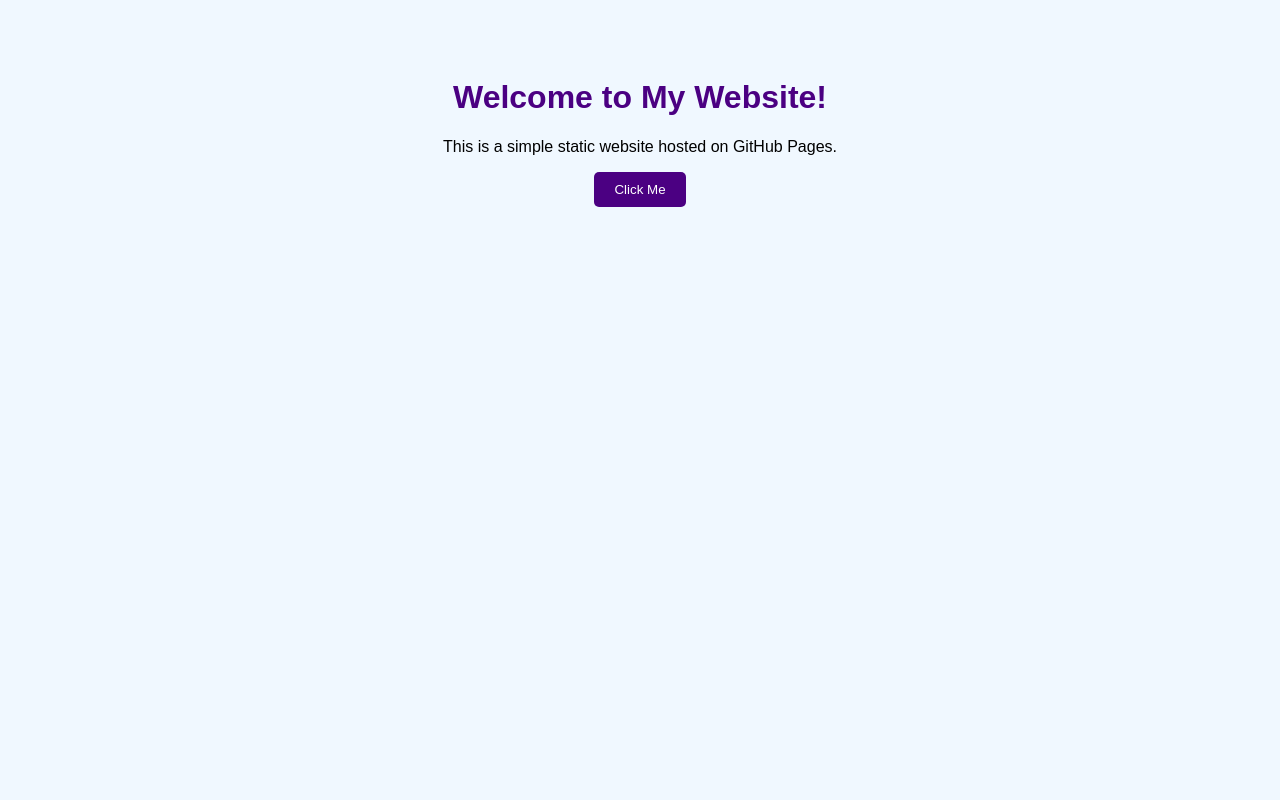
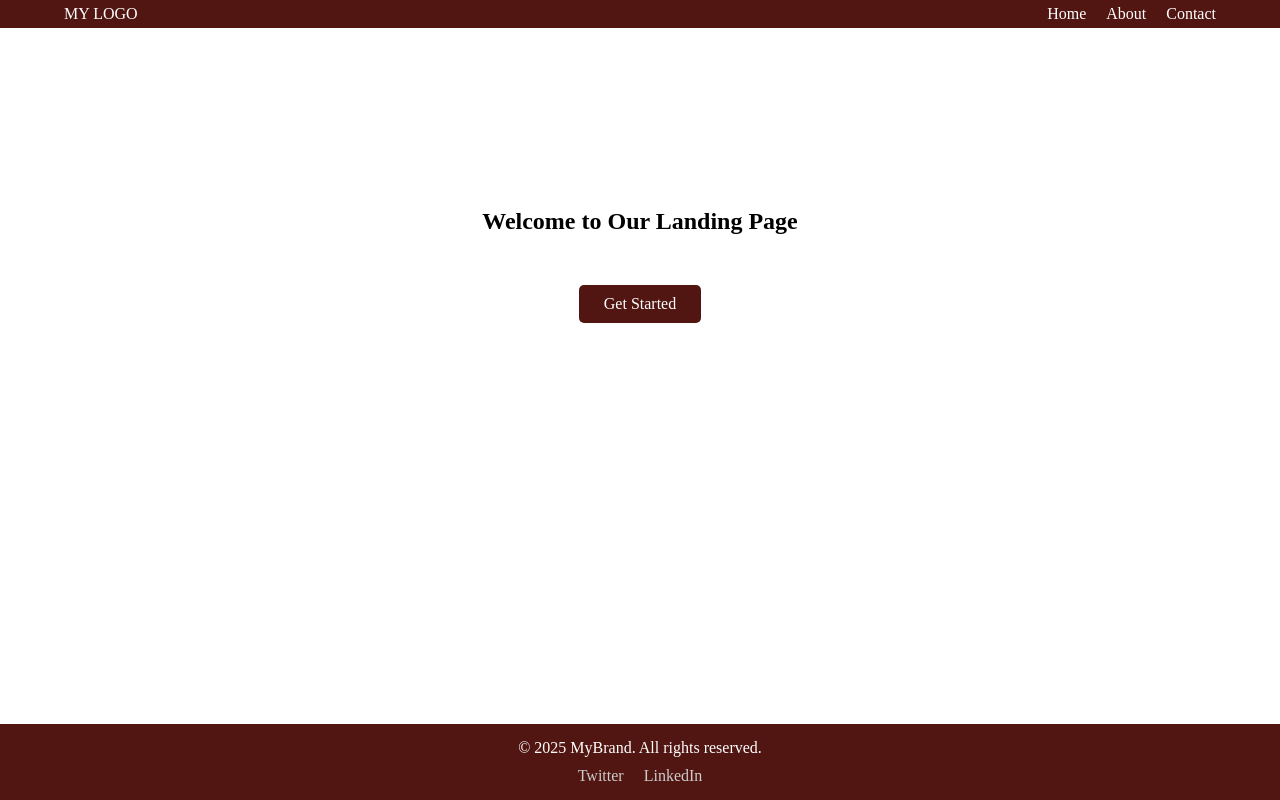
Before and after one commit to minaan1/minaan1.github.io, a plain HTML site: page index.html in a window 1280 px wide. Drawn offline with Linux system fonts and the light colour scheme.

Commit message:
Initial commit with website files

```diff
--- a/index.html
+++ b/index.html
@@ -3,14 +3,58 @@
 <head>
   <meta charset="UTF-8" />
   <meta name="viewport" content="width=device-width, initial-scale=1.0" />
-  <title>My First GitHub Page</title>
+  <title>Responsive Landing Page</title>
   <link rel="stylesheet" href="style.css" />
 </head>
 <body>
-  <h1>Welcome to My Website!</h1>
-  <p>This is a simple static website hosted on GitHub Pages.</p>
-  <button onclick="greet()">Click Me</button>
+<header>
+  <div class="container header-container">
+    <div class="logo">MY LOGO</div>
 
-  <script src="script.js"></script>
+    <!-- Hamburger Icon -->
+    <div class="menu-toggle" id="menu-toggle">
+      ☰
+    </div>
+
+    <nav>
+      <ul class="nav-links" id="nav-links">
+        <li><a href="#">Home</a></li>
+        <li><a href="#">About</a></li>
+        <li><a href="#">Contact</a></li>
+      </ul>
+    </nav>
+  </div>
+</header>
+ <main>
+
+
+
+
+  <section class="hero">
+    <div class="container">
+      <h2>Welcome to Our Landing Page</h2>
+      <a href="#" class="cta-button">Get Started</a>
+    </div>
+  </section>
+    </main>
+
+  <footer>
+    <div class="container">
+      <p>&copy; 2025 MyBrand. All rights reserved.</p>
+      <div class="social">
+        <a href="#">Twitter</a>
+        <a href="#">LinkedIn</a>
+      </div>
+    </div>
+  </footer>
+  <script>
+  const toggleBtn = document.getElementById('menu-toggle');
+  const navLinks = document.getElementById('nav-links');
+
+  toggleBtn.addEventListener('click', () => {
+    navLinks.classList.toggle('active');
+  });
+</script>
+
 </body>
 </html>
--- a/style.css
+++ b/style.css
@@ -1,19 +1,178 @@
-body {
-  font-family: Arial, sans-serif;
-  text-align: center;
-  padding: 50px;
-  background-color: #f0f8ff;
+* {
+  margin: 0;
+  padding: 0;
+  box-sizing: border-box;
 }
 
-h1 {
-  color: #4b0082;
+html, body {
+  height: 100%;
 }
 
-button {
-  padding: 10px 20px;
-  background-color: #4b0082;
+body {
+  display: flex;
+  flex-direction: column;
+}
+
+main {
+  flex: 1; /* This pushes the footer down */
+}
+
+.container {
+  width: 90%;
+  max-width: 1200px;
+  margin: auto;
+}
+
+/* Header */
+header {
+  background: #521612;
   color: white;
-  border: none;
+  padding: 5px 0;
+}
+
+.logo {
+  float: left;
+}
+
+nav {
+  float: right;
+}
+
+.nav-links {
+  list-style: none;
+  display: flex;
+  gap: 20px;
+}
+
+.nav-links a {
+  color: white;
+  text-decoration: none;
+}
+
+/* Hero Section */
+.hero {
+  background: white;
+  padding: 180px 0;
+  text-align: center;
+}
+
+.cta-button {
+  display: inline-block;
+  margin-top: 50px;
+  background: #521612;
+  color: white;
+  padding: 10px 25px;
+  text-decoration: none;
   border-radius: 5px;
+}
+
+/* Footer */
+footer {
+  background: #521612;
+  color: white;
+  padding: 15px 10px;
+  text-align: center;
+}
+
+footer .social {
+  margin-top: 10px;
+}
+
+footer .social a {
+  color: #ccc;
+  margin: 0 8px;
+  text-decoration: none;
+}
+
+
+
+/* Responsive */
+@media (max-width: 768px) {
+  nav {
+    float: none;
+    text-align: center;
+    margin-top: 10px;
+  }
+
+  .nav-links {
+    flex-direction: column;
+    gap: 10px;
+  }
+
+  .logo {
+    text-align: center;
+    float: none;
+  }
+}
+/* Positioning header content */
+.header-container {
+  display: flex;
+  justify-content: space-between;
+  align-items: right;
+}
+
+/* Hide hamburger by default */
+.menu-toggle {
+  display: none;
+  font-size: 24px;
   cursor: pointer;
 }
+/* Responsive styles */
+@media (max-width: 768px) {
+  .menu-toggle {
+    display: block;
+    color: white;
+  }
+
+  .nav-links {
+    display: none;
+    flex-direction: column;
+    align-items: center;
+    gap: 15px;
+    margin-top: 10px;
+  }
+
+  .nav-links.active {
+    display: flex;
+  }
+
+  nav {
+    float: none;
+    text-align: center;
+    width: 100%;
+  }
+}
+@media screen and (max-width: 768px) {
+  .container {
+    flex-direction: column;
+    padding: 10px;
+  }
+
+  .column {
+    width: 100%;
+    padding: 10px;
+  }
+
+  nav ul {
+    flex-direction: column;
+    align-items: flex-start;
+  }
+
+  nav ul li {
+    margin-bottom: 10px;
+    margin-right: 0;
+  }
+
+  body, h1, p {
+    font-size: 90%;
+  }
+
+  img {
+    width: 100%;
+    height: auto;
+  }
+
+  body {
+    overflow-x: hidden;
+  }
+}
```
